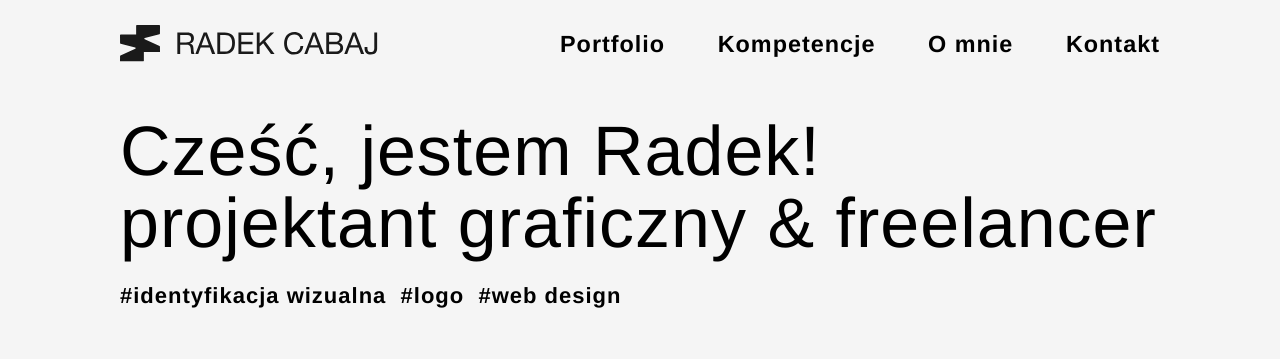
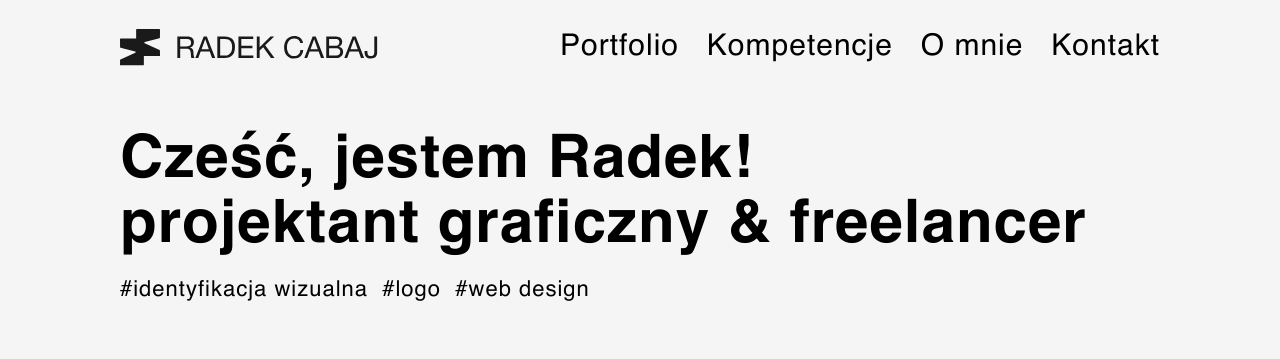
Before and after one commit to luciddreammer/RadekCabajPortfolioInProgressReact, a JavaScript app: page / in a window 1280 px wide. Shown: the top 359 px of the page. Built offline with nearby package versions, Linux system fonts and the light colour scheme.

Commit message:
Radek font changes

```diff
--- a/src/Components/IndexPage/ContentBottom.css
+++ b/src/Components/IndexPage/ContentBottom.css
@@ -1,6 +1,7 @@
 .title-h1 {
-    font-weight: 100;
-    font-size: 70px;
+    font-weight: 700;
+    font-family: helvetica-bold;
+    font-size: 60px;
 }
 
 .arrow-button {
@@ -112,6 +113,8 @@
     margin-right: 10px;
     margin-top: 2px;
     align-self: center;
+    font-size: 22px;
+    font-weight: 400;
 }
 
 .i-am-doing {
@@ -124,8 +127,9 @@
 
 .small-text {
     font-size: 22px;
-    font-weight: 600;
+    font-weight: 400;
     margin-top: 30px;
+    font-family: helvetica;
 }
 
 .h1-competention {
--- a/src/Components/Navbar/Navbar.css
+++ b/src/Components/Navbar/Navbar.css
@@ -4,6 +4,7 @@
     align-items: center;
     justify-content: space-between;
     margin-bottom: 57px;
+    font-size: 30px;
     font-family: helvetica;
 }
 
@@ -19,8 +20,8 @@
     width: 40%;
     /* background-color: red; */
     justify-content: space-between;
-    font-size: 20px;
-    margin-top: -2px;
+    font-size: 30px;
+    font-weight: 400;
 }
 
 .clean-text {
@@ -34,5 +35,6 @@
 
 
 .h3-weight {
-    font-weight: 600;
+    font-weight: 400;
+    margin-top: 22px;
 }
--- a/src/Components/Navbar/Navbar.js
+++ b/src/Components/Navbar/Navbar.js
@@ -11,10 +11,10 @@ export default function Navbar() {
             <Link to={'/'}><img className='logo-img' src={logo} alt="RadekCabajLogo"></img></Link>
             </div>
             <div className='nav-text'>
-                <Link className='clean-text' to={'portfolio'}><h3 className='h3-weight'>Portfolio</h3></Link>
-                <Link className='clean-text' to={'competence'}><h3 className='h3-weight' >Kompetencje</h3></Link>
-                <Link className='clean-text' to={'about'}><h3 className='h3-weight' >O mnie</h3></Link>
-                <Link className='clean-text' to={'contact'}><h3 className='h3-weight' >Kontakt</h3></Link>
+                <Link className='clean-text' to={'portfolio'}><p className='h3-weight'>Portfolio</p></Link>
+                <Link className='clean-text' to={'competence'}><p className='h3-weight' >Kompetencje</p></Link>
+                <Link className='clean-text' to={'about'}><p className='h3-weight' >O mnie</p></Link>
+                <Link className='clean-text' to={'contact'}><p className='h3-weight' >Kontakt</p></Link>
             </div>
         </div>
     )
```
